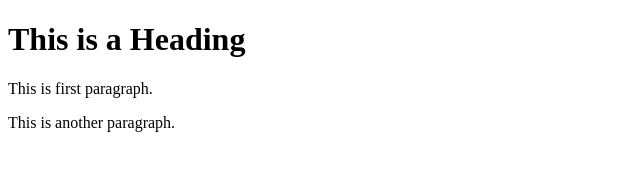
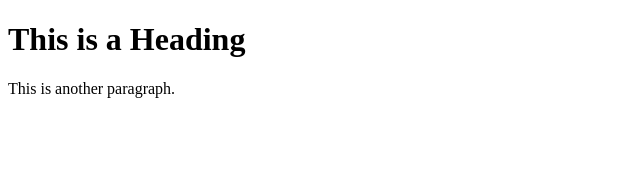
Before and after one commit to rspixers/learnig-git, a plain HTML site: page index.html in a window 1280 px wide. Shown: the whole page, without its empty margins (0-640 px from the left). Drawn offline with Linux system fonts and the light colour scheme.

Commit message:
Commit 2

```diff
--- a/index.html
+++ b/index.html
@@ -5,7 +5,6 @@
 </head>
 <body>
     <h1>This is a Heading</h1>
-    <p>This is first paragraph.</p>
     <p>This is another paragraph.</p>
 </body>
 </html>
```
